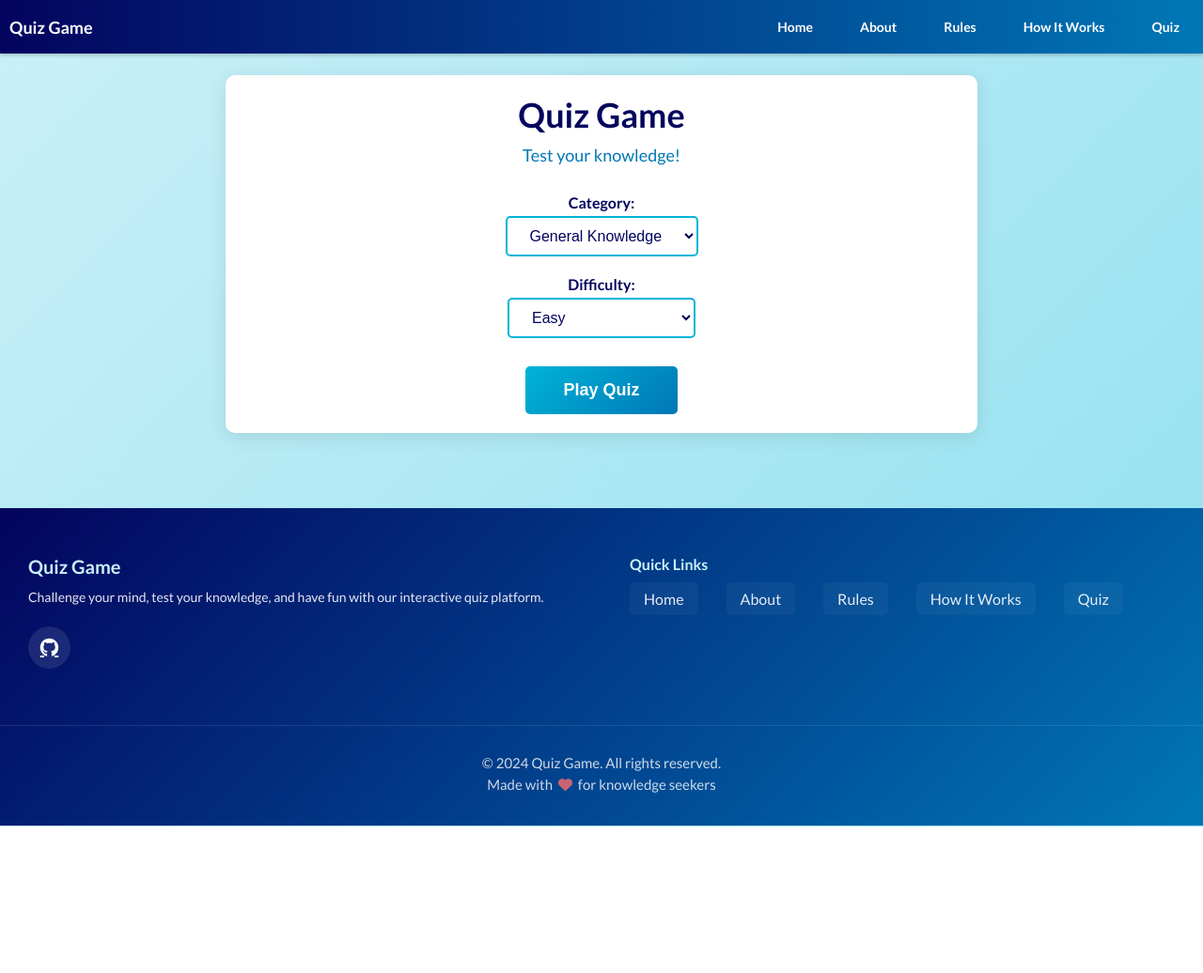
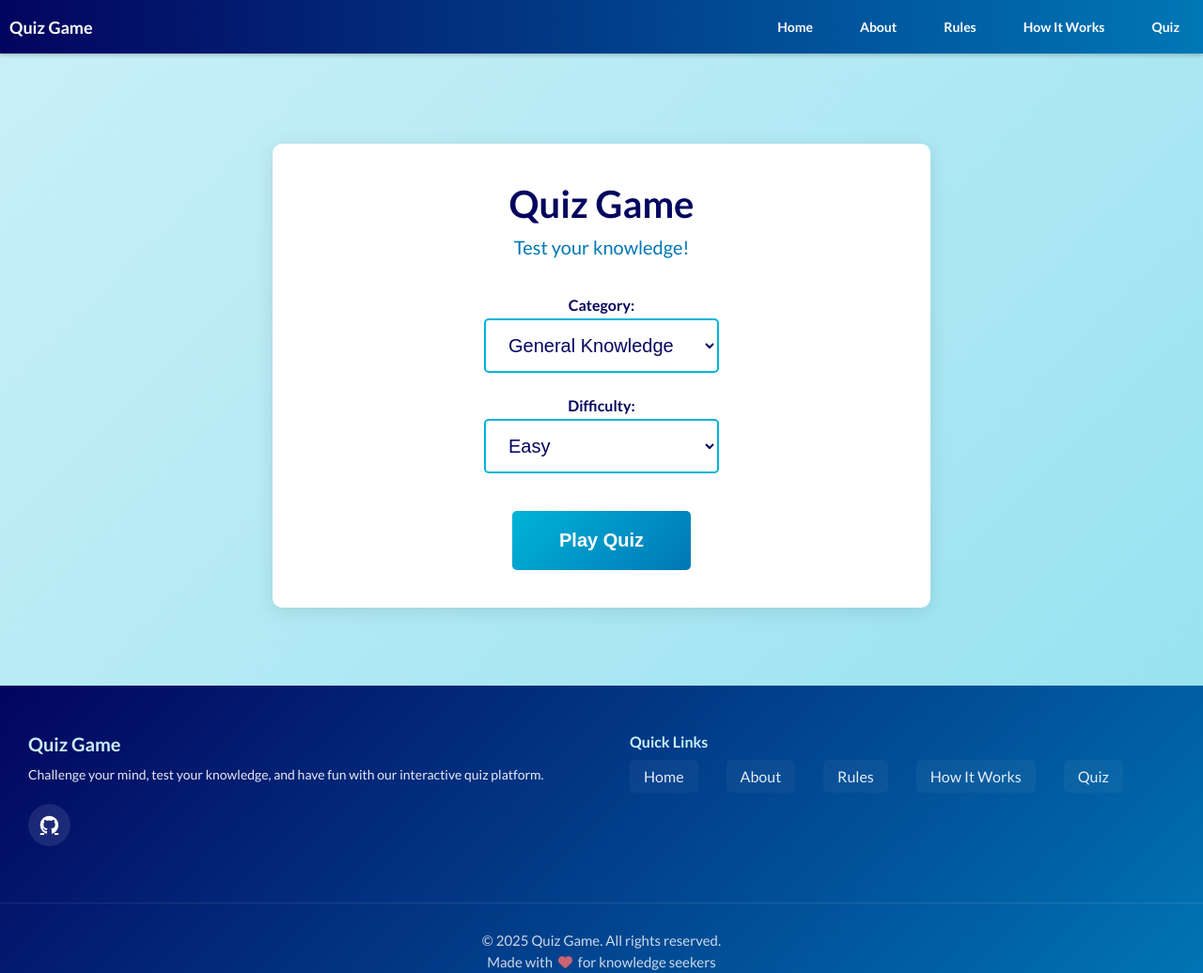
Before and after one commit to brandonlea/quiz-game, a website: page quiz.html in a window 1280 px wide. Shown: the top 1036 px of the page at 94% size. Before the commit the page ends 880 px from the top, so only its background shows below. Drawn offline with Linux system fonts and the light colour scheme.

Commit message:
Fixed some issues with quiz footer and mobile design.

```diff
--- a/assets/css/style.css
+++ b/assets/css/style.css
@@ -188,6 +188,17 @@ body {
     padding-right: 1rem;
 }
 
+.quiz-section-container {
+    margin: 8rem auto 0;
+    width: 98%;
+    max-width: 1200px;
+    padding: 2rem 1rem;
+    display: flex;
+    align-items: center;
+    justify-content: center;
+    min-height: calc(100vh - 16rem);
+}
+
 .section-title {
     color: var(--primary-color);
     font-size: 2.4rem;
@@ -308,7 +319,7 @@ body {
 .footer {
     background: linear-gradient(135deg, var(--primary-color), var(--mid-primary));
     color: var(--white);
-    margin-top: 6rem;
+    margin-top: 2rem;
     padding-top: 4rem;
     width: 100%;
 }
@@ -518,12 +529,13 @@ body {
 
 .quiz-container {
     max-width: 100%;
-    margin: 0 auto;
-    padding: 1.5rem;
+    margin: 0;
+    padding: 2rem 1.5rem;
     background: var(--white);
     border-radius: 1rem;
     box-shadow: 0 0.4rem 2rem rgba(0, 0, 0, 0.1);
-    margin-top: 6rem;
+    width: 100%;
+    max-width: 600px;
 }
 
 .quiz-screen {
@@ -539,19 +551,21 @@ body {
     font-size: 2.8rem;
     color: var(--primary-color);
     margin-bottom: 1rem;
+    text-align: center;
 }
 
 .quiz-subtitle {
     font-size: 1.6rem;
     color: var(--mid-primary);
-    margin-bottom: 2.5rem;
+    margin-bottom: 2rem;
+    text-align: center;
 }
 
 .quiz-options {
     display: flex;
     flex-direction: column;
-    gap: 1.5rem;
-    margin-bottom: 2.5rem;
+    gap: 2rem;
+    margin-bottom: 3rem;
 }
 
 .option-group {
@@ -567,21 +581,21 @@ body {
 }
 
 .quiz-select {
-    padding: 1rem 1.5rem;
+    padding: 1.2rem 1.5rem;
     border: 2px solid var(--accent-color);
     border-radius: 0.5rem;
-    font-size: 1.6rem;
+    font-size: 1.8rem;
     background: var(--white);
     color: var(--primary-color);
-    min-width: 180px;
+    min-width: 200px;
 }
 
 .play-button {
     background: linear-gradient(135deg, var(--accent-color), var(--mid-primary));
     color: var(--white);
     border: none;
-    padding: 1.2rem 3rem;
-    font-size: 1.6rem;
+    padding: 1.5rem 4rem;
+    font-size: 1.8rem;
     font-weight: 700;
     border-radius: 0.5rem;
     cursor: pointer;
@@ -802,6 +816,14 @@ body {
         padding-right: 3rem;
     }
 
+    .quiz-section-container {
+        margin: 10rem auto 0;
+        width: 90%;
+        max-width: 1400px;
+        padding: 3rem;
+        min-height: calc(100vh - 20rem);
+    }
+
     .section-title {
         font-size: 3rem;
         margin-bottom: 3.5rem;
@@ -861,7 +883,7 @@ body {
     }
 
     .footer {
-        margin-top: 8rem;
+        margin-top: 3rem;
         padding-top: 5rem;
     }
 
@@ -923,33 +945,34 @@ body {
     }
 
     .quiz-container {
-        max-width: 800px;
-        margin-top: 8rem;
-        padding: 2rem;
+        max-width: 700px;
+        margin: 0;
+        padding: 4rem 3rem;
     }
 
     .quiz-title {
-        font-size: 3.6rem;
+        font-size: 4rem;
     }
 
     .quiz-subtitle {
-        font-size: 1.8rem;
-        margin-bottom: 3rem;
+        font-size: 2rem;
+        margin-bottom: 4rem;
     }
 
     .quiz-options {
-        gap: 2rem;
-        margin-bottom: 3rem;
+        gap: 2.5rem;
+        margin-bottom: 4rem;
     }
 
     .quiz-select {
-        padding: 1rem 2rem;
-        min-width: 200px;
+        padding: 1.5rem 2rem;
+        font-size: 2rem;
+        min-width: 250px;
     }
 
     .play-button {
-        padding: 1.5rem 4rem;
-        font-size: 1.8rem;
+        padding: 2rem 5rem;
+        font-size: 2rem;
     }
 
     .quiz-header {
--- a/quiz.html
+++ b/quiz.html
@@ -35,7 +35,7 @@
 
 
     <!-- Quiz Game -->
-    <div class="section-container">
+    <div class="quiz-section-container">
         <div class="quiz-container">
             <!-- Welcome Screen -->
             <div id="welcome-screen" class="quiz-screen active">
@@ -124,7 +124,8 @@
                 <h3>Quiz Game</h3>
                 <p>Challenge your mind, test your knowledge, and have fun with our interactive quiz platform.</p>
                 <div class="social-links">
-                    <a href="#" aria-label="GitHub"><i class="fab fa-github"></i></a>
+                    <a href="https://brandonlea.github.io/quiz-game/" aria-label="GitHub"><i
+                            class="fab fa-github"></i></a>
                 </div>
             </div>
 
@@ -142,7 +143,7 @@
 
         <div class="footer-bottom">
             <div class="footer-bottom-content">
-                <p>&copy; 2024 Quiz Game. All rights reserved.</p>
+                <p>&copy; 2025 Quiz Game. All rights reserved.</p>
                 <p>Made with <i class="fas fa-heart"></i> for knowledge seekers</p>
             </div>
         </div>
```
Also changed, not shown: index.html (+3 -2 lines), README.md.
